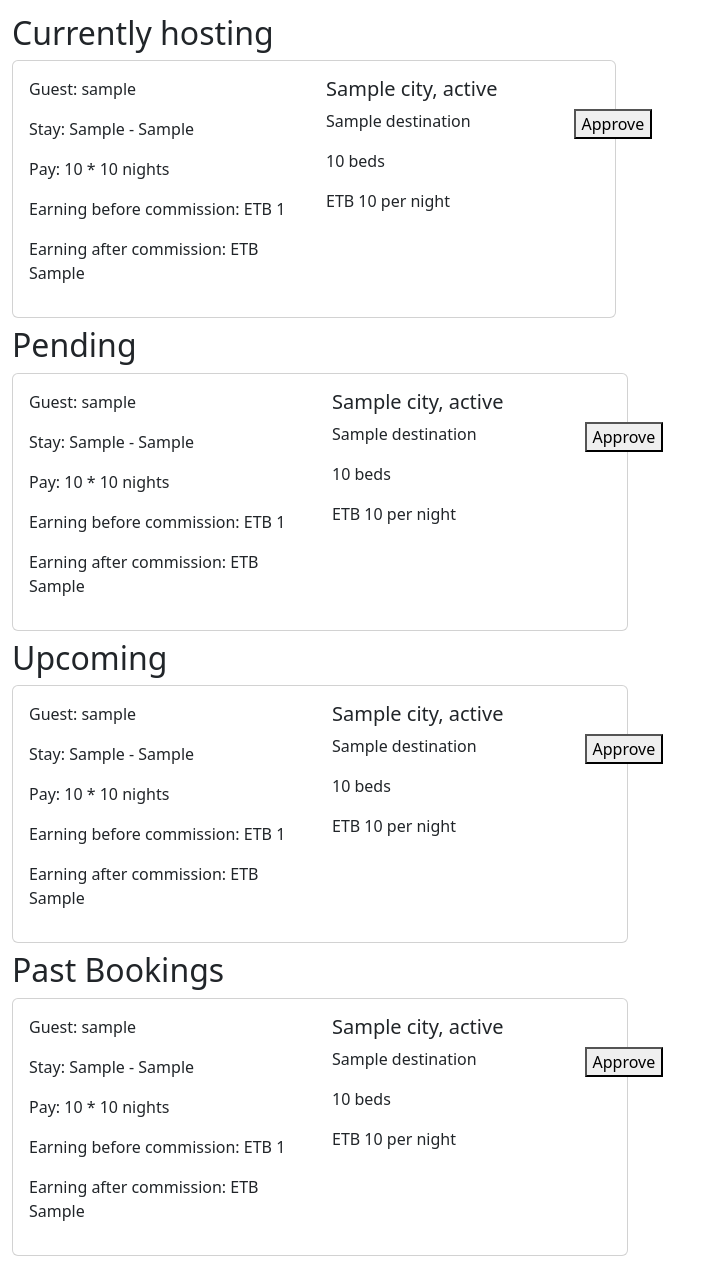
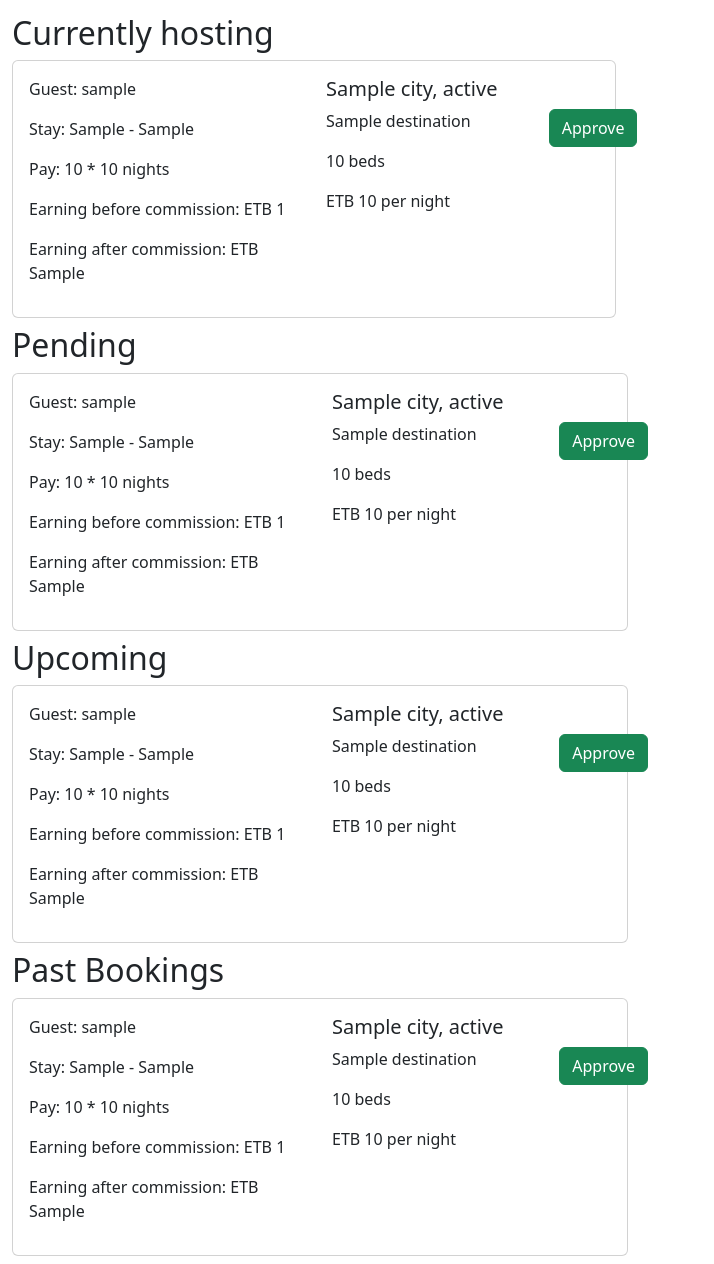
Before and after one commit to skdebela/cozy, a Django app: template templates/users/hosting.html in a window 1280 px wide. Shown: the part 58-1322 px from the top of the page, without its empty margins (0-714 px from the left). Run offline with Django 5.2, Linux system fonts and the light colour scheme; the template is opened without the code that fills it: most values are stand-ins (such as "Sample title", 1, 10 or a date in 2020).

Commit message:
approve button bootstrap added

```diff
--- a/templates/partials/booking-card.html
+++ b/templates/partials/booking-card.html
@@ -11,16 +11,16 @@
         <div class="col-6">
             <h5 class="card-title">{{ booking.destination.city }}, {{ booking.destination.state }}</h5>
             <div class="card-text row">
-                <div class="col-10">
+                <div class="col-9">
                     <p>{{ booking.destination.name | truncatewords:5 }}</p>
                     <p>{{ booking.destination.beds }} beds</p>
                     <p>ETB {{ booking.destination.nightly_price }} per night</p>
                 </div>
                 {% if booking.status == 'Pending' %}
-                    <div class="col-2">
+                    <div class="col-3">
                         <form method="POST" action="{% url 'approve_booking' booking.id %}">
                             {% csrf_token %}
-                            <button type="submit">Approve</button>
+                            <button class="btn btn-success" type="submit">Approve</button>
                         </form>
                     </div>
                 {% endif %}
```
